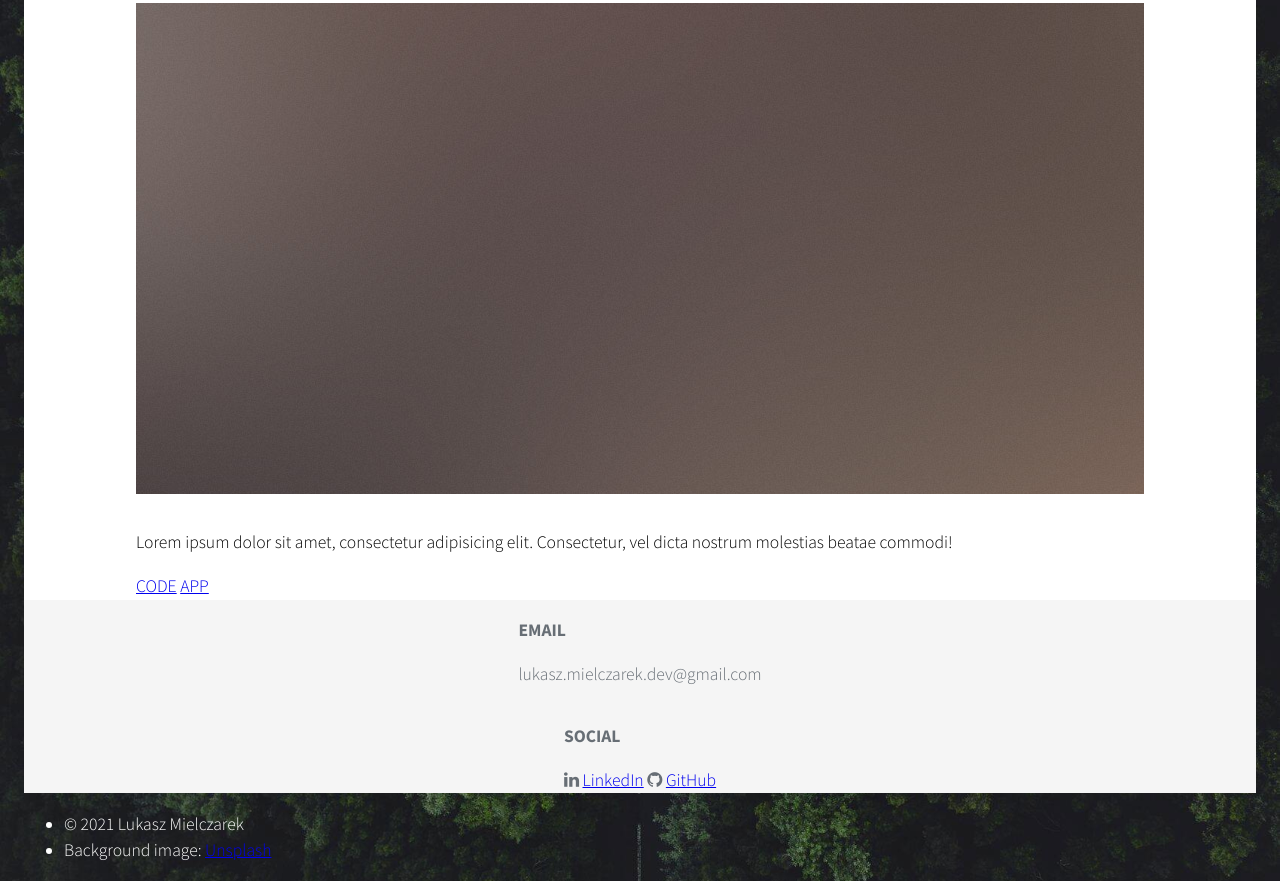
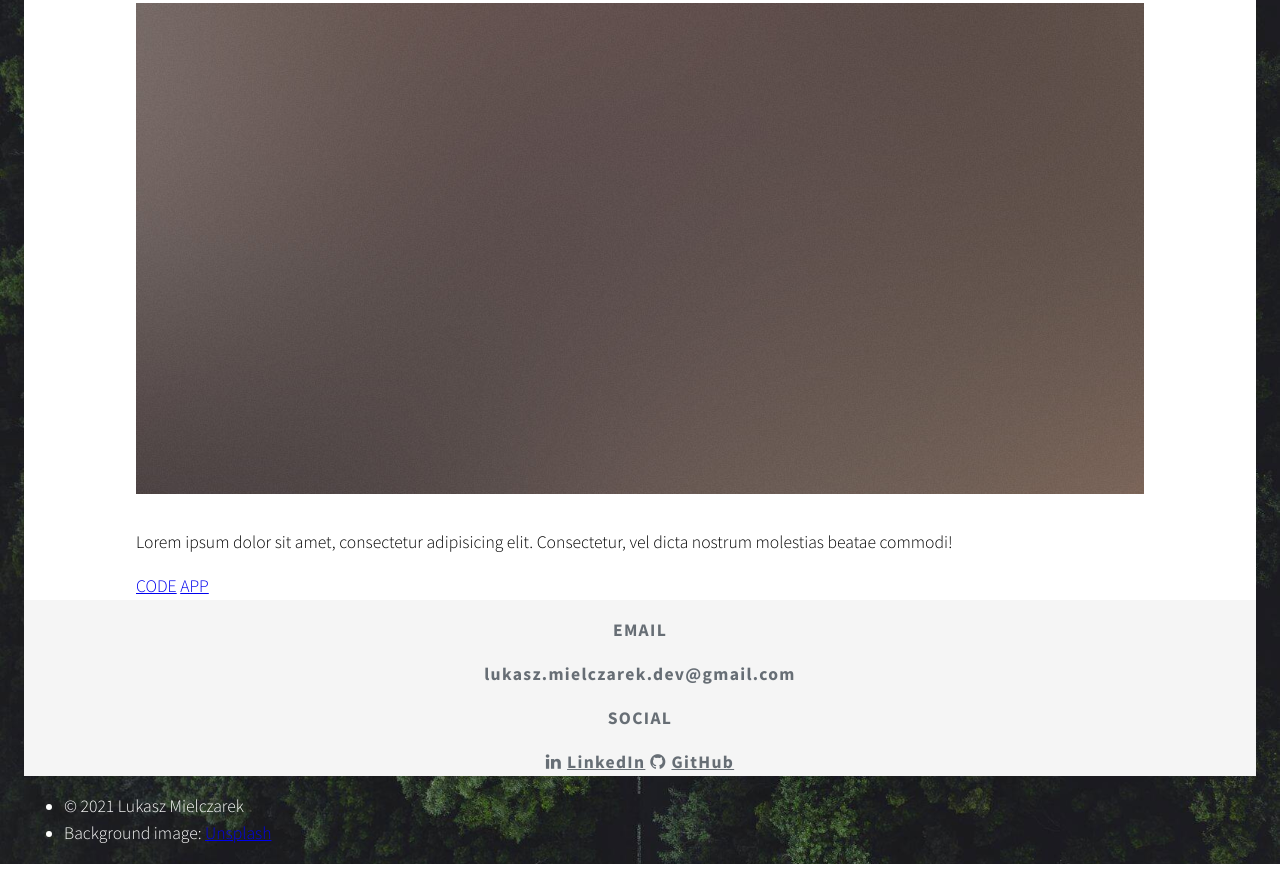
Before and after one commit to lukaszmielczarekdev/portfolio, a plain HTML site: page index.html in a window 1280 px wide. Shown: the part 1944-2825 px from the top of the page. Drawn offline with Linux system fonts and the light colour scheme.

Commit message:
PORTFOLIO-7 footer background and layout adjustments

```diff
--- a/index.css
+++ b/index.css
@@ -81,6 +81,14 @@ h3 {
   html {
     font-size: 150%;
   }
+}
+
+#footer {
+  font-family: var(--ff-primary);
+  font-size: 1rem;
+  font-weight: 700;
+  letter-spacing: 0.075em;
+  text-align: center;
 }
 
 .button {
@@ -230,3 +238,26 @@ body {
 a.image {
   overflow: hidden;
 }
+
+/* footer */
+
+#footer section {
+  -moz-align-items: center;
+  -webkit-align-items: center;
+  -ms-align-items: center;
+  align-items: center;
+}
+
+#footer p {
+  margin-bottom: 0;
+}
+
+#footer a {
+  color: inherit;
+}
+
+#footer a:hover {
+  text-decoration: none;
+  color: var(--clr-primary-200) !important;
+  color: inherit;
+}
--- a/index.html
+++ b/index.html
@@ -104,7 +104,7 @@
       </main>
       <!-- footer -->
       <footer id="footer" class="bg-light container">
-        <section class="container split">
+        <section class="text-center container split">
           <section>
             <h3>EMAIL</h3>
             <p>lukasz.mielczarek.dev@gmail.com</p>
```
